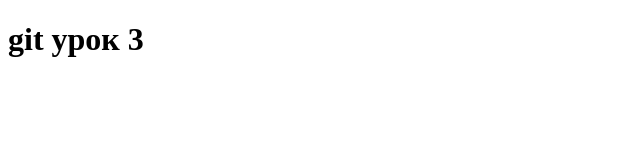
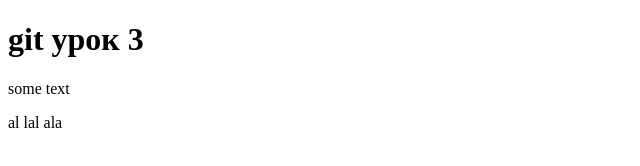
Before and after one commit to optimist23/site, a plain HTML site: page index.html in a window 1280 px wide. Shown: the whole page, without its empty margins (0-640 px from the left). Drawn offline with Linux system fonts and the light colour scheme.

Commit message:
second commit

```diff
--- a/index.html
+++ b/index.html
@@ -7,5 +7,7 @@
 <body>
 	<h1>git урок 3
 	</h1>
+	<p>some text</p>
+	<p>al lal ala</p>
 </body>
 </html>
```
